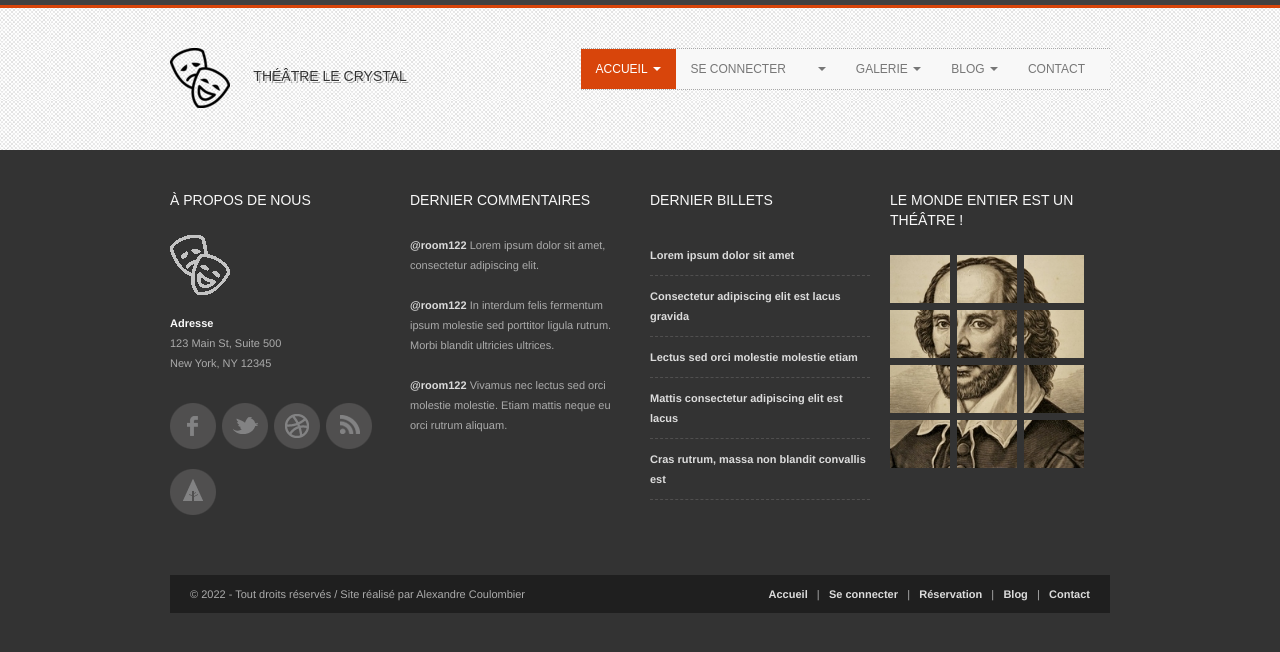
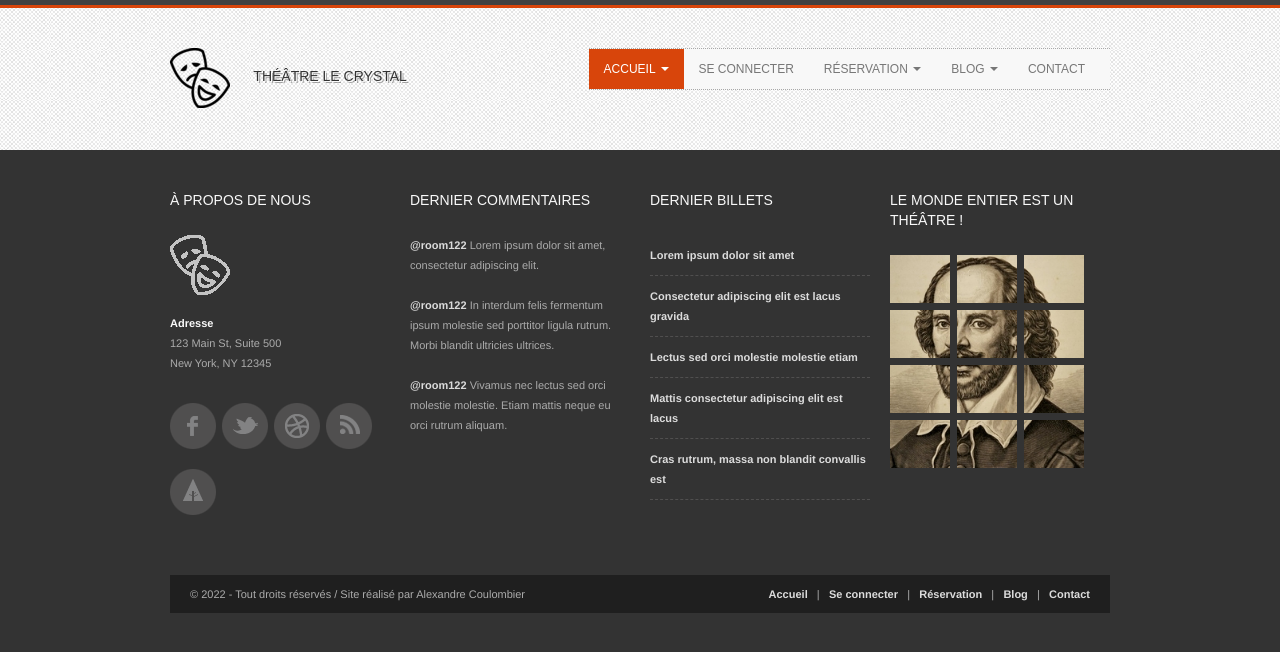
Before and after one commit to A-lexandreS/Project5, a Symfony app: template templates/base.html.twig in a window 1280 px wide. Shown: the top 652 px of the page. Run offline with Twig, Linux system fonts and the light colour scheme; the template is opened without the code that fills it, so the values that code supplies are empty; some libraries are stand-ins or nearby versions.

Commit message:
modif nav menu

```diff
--- a/templates/header.html.twig
+++ b/templates/header.html.twig
@@ -17,15 +17,11 @@
                         <li class="dropdown active">
                             <a class="dropdown-toggle" data-toggle="dropdown" href="index.htm">Accueil <b class="caret"></b></a>
                             <ul class="dropdown-menu">
-
                             </ul>
                         </li>
                         <li><a href="features.htm">Se connecter </a></li>
                         <li class="dropdown">
-                            <a class="dropdown-toggle" data-toggle="dropdown" href="page-full-width.htm"><b class="caret"></b></a>
-                        </li>
-                        <li class="dropdown">
-                            <a class="dropdown-toggle" data-toggle="dropdown" href="gallery-4col.htm">Galerie <b class="caret"></b></a>
+                            <a class="dropdown-toggle" data-toggle="dropdown" href="gallery-4col.htm">Réservation <b class="caret"></b></a>
                         </li>
                         <li class="dropdown">
                             <a class="dropdown-toggle" data-toggle="dropdown" href="blog-style1.htm">Blog <b class="caret"></b></a>
```
